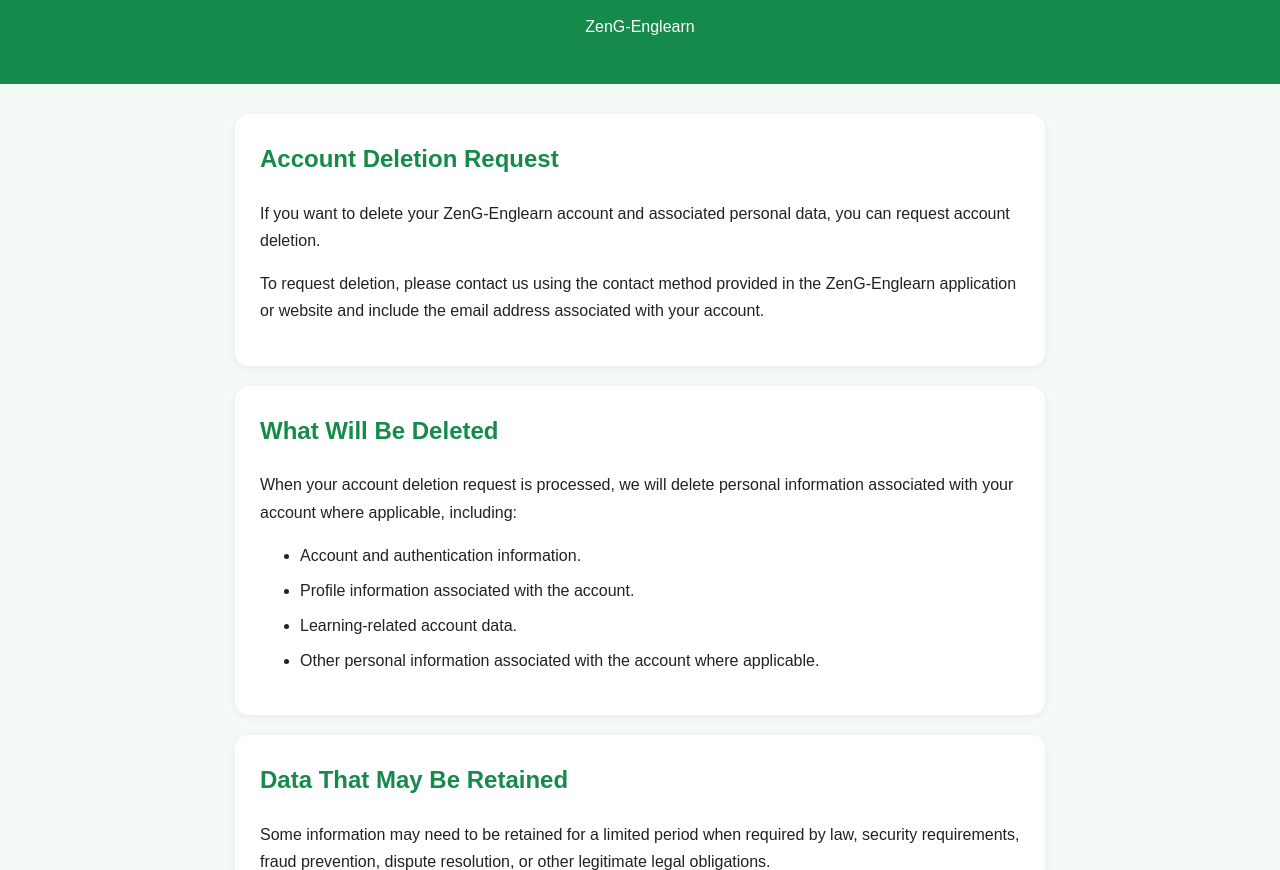
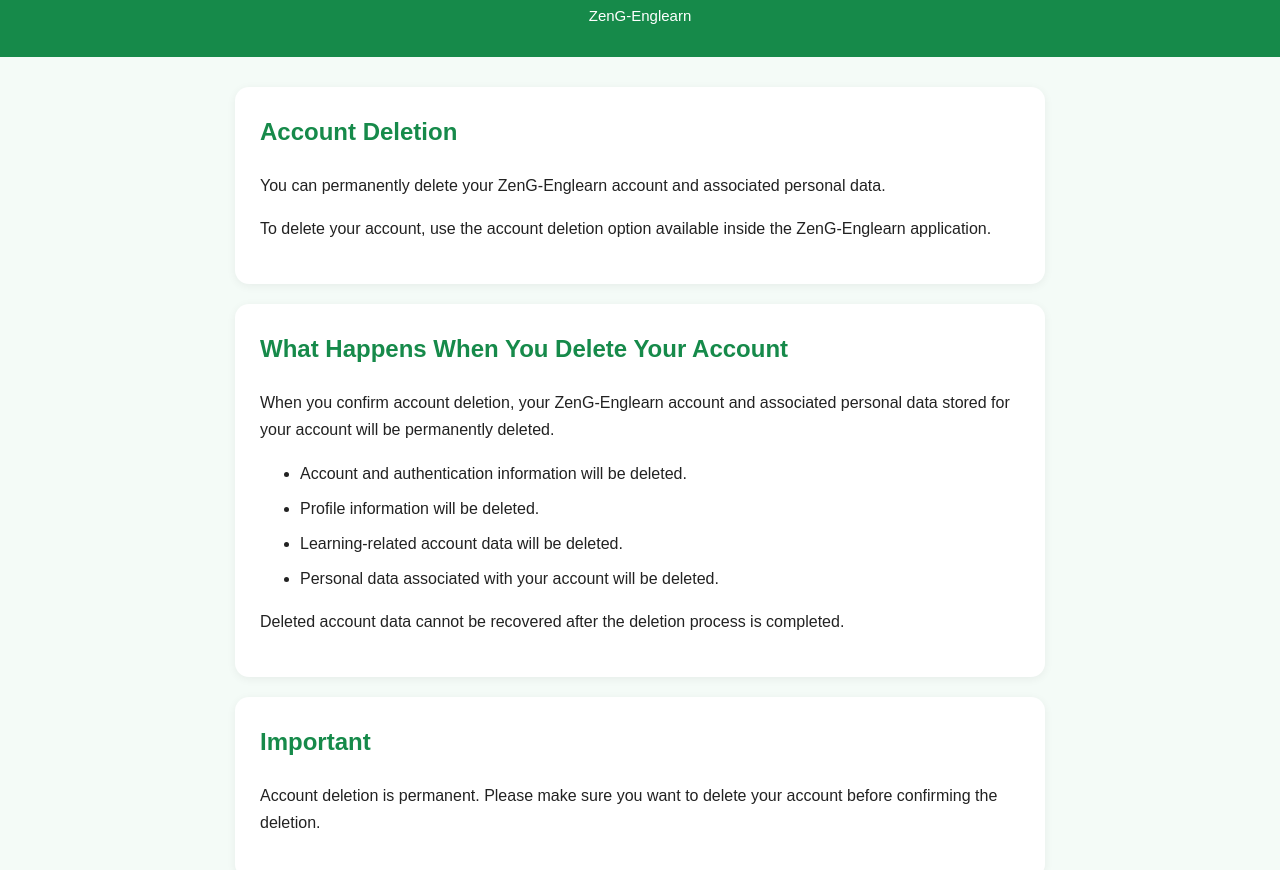
Before and after one commit to manishhaatwa-dot/ZenG-Englearn, a plain HTML site: page delete-account.html in a window 1280 px wide. Shown: the part 82-952 px from the top of the page. Drawn offline with Linux system fonts and the light colour scheme.

Commit message:
Update account deletion instructions and headings

```diff
--- a/delete-account.html
+++ b/delete-account.html
@@ -28,6 +28,11 @@
     header h1 {
       margin: 0;
       font-size: 30px;
+    }
+
+    header p {
+      margin: 6px 0 0;
+      font-size: 15px;
     }
 
     main {
@@ -72,53 +77,38 @@
   <main>
 
     <section>
-      <h2>Account Deletion Request</h2>
+      <h2>Account Deletion</h2>
 
       <p>
-        If you want to delete your ZenG-Englearn account and associated
-        personal data, you can request account deletion.
+        You can permanently delete your ZenG-Englearn account and
+        associated personal data.
       </p>
 
       <p>
-        To request deletion, please contact us using the contact method
-        provided in the ZenG-Englearn application or website and include
-        the email address associated with your account.
+        To delete your account, use the account deletion option available
+        inside the ZenG-Englearn application.
       </p>
     </section>
 
     <section>
-      <h2>What Will Be Deleted</h2>
+      <h2>What Happens When You Delete Your Account</h2>
 
       <p>
-        When your account deletion request is processed, we will delete
-        personal information associated with your account where applicable,
-        including:
+        When you confirm account deletion, your ZenG-Englearn account and
+        associated personal data stored for your account will be permanently
+        deleted.
       </p>
 
       <ul>
-        <li>Account and authentication information.</li>
-        <li>Profile information associated with the account.</li>
-        <li>Learning-related account data.</li>
-        <li>Other personal information associated with the account where applicable.</li>
+        <li>Account and authentication information will be deleted.</li>
+        <li>Profile information will be deleted.</li>
+        <li>Learning-related account data will be deleted.</li>
+        <li>Personal data associated with your account will be deleted.</li>
       </ul>
-    </section>
-
-    <section>
-      <h2>Data That May Be Retained</h2>
 
       <p>
-        Some information may need to be retained for a limited period when
-        required by law, security requirements, fraud prevention, dispute
-        resolution, or other legitimate legal obligations.
-      </p>
-    </section>
-
-    <section>
-      <h2>Processing Time</h2>
-
-      <p>
-        Account deletion requests will be reviewed and processed within a
-        reasonable period after the request is received and verified.
+        Deleted account data cannot be recovered after the deletion process
+        is completed.
       </p>
     </section>
 
@@ -126,9 +116,8 @@
       <h2>Important</h2>
 
       <p>
-        Account deletion is intended to be permanent. Once the deletion
-        process is completed, your account and associated personal data
-        may not be recoverable.
+        Account deletion is permanent. Please make sure you want to delete
+        your account before confirming the deletion.
       </p>
     </section>
 
```
